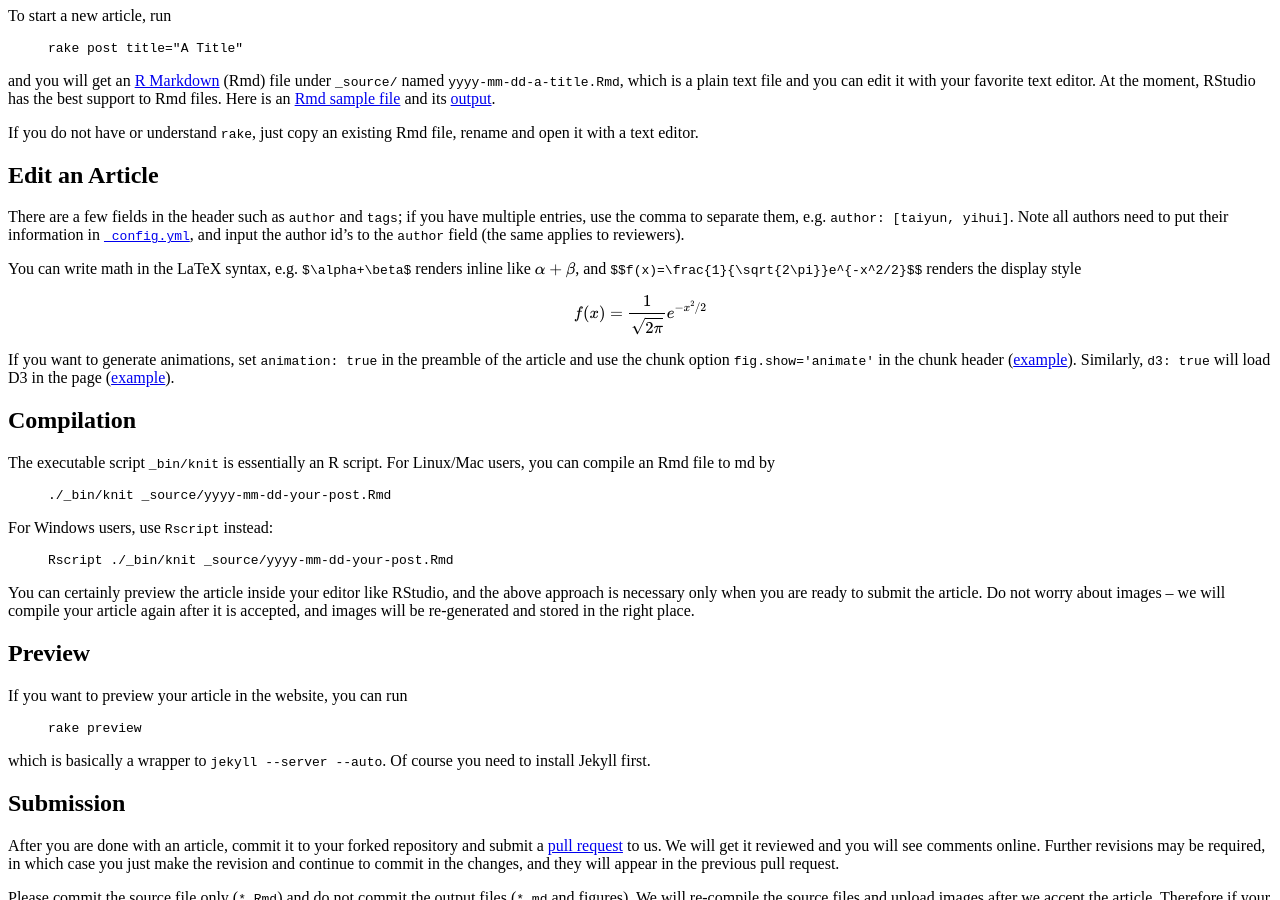
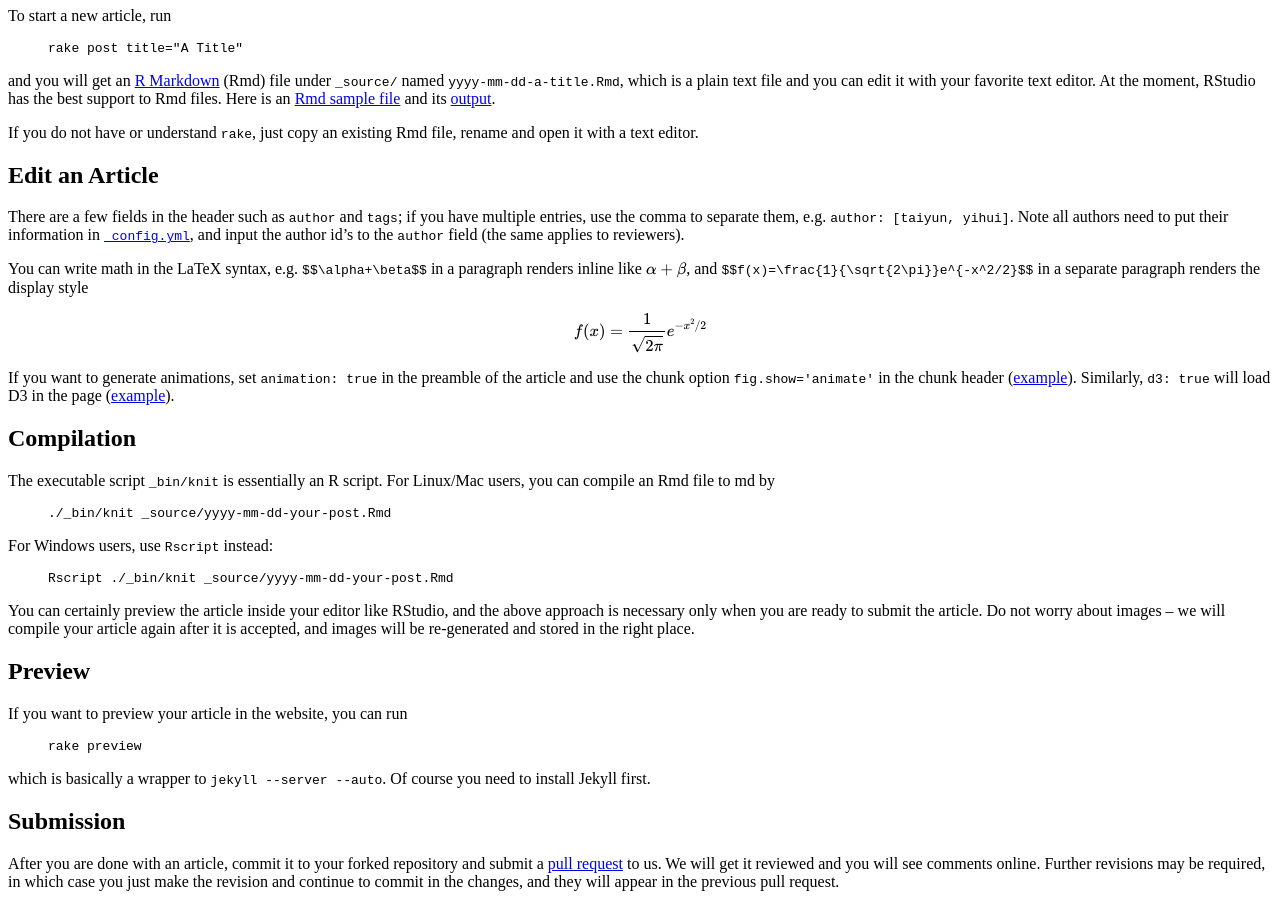
Before and after one commit to yulijia/vistat, a Jekyll site: the page built from about.md, in a window 1280 px wide and 900 px high, scrolled down 474 px. Built offline with Jekyll 4.4.1, drawn with Linux system fonts in a browser that asks for light colours; formulas are drawn with MathJax 3.

Commit message:
the correct instruction on latex math in kramdown

```diff
--- a/about.md
+++ b/about.md
@@ -23,7 +23,7 @@ If you do not have or understand `rake`, just copy an existing Rmd file, rename
 
 There are a few fields in the header such as `author` and `tags`; if you have multiple entries, use the comma to separate them, e.g. `author: [taiyun, yihui]`. Note all authors need to put their information in [`_config.yml`](https://github.com/supstat/vistat/blob/gh-pages/_config.yml), and input the author id's to the `author` field (the same applies to reviewers).
 
-You can write math in the LaTeX syntax, e.g. `$\alpha+\beta$` renders inline like $\alpha+\beta$, and `$$f(x)=\frac{1}{\sqrt{2\pi}}e^{-x^2/2}$$` renders the display style
+You can write math in the LaTeX syntax, e.g. `$$\alpha+\beta$$` in a paragraph renders inline like $$\alpha+\beta$$, and `$$f(x)=\frac{1}{\sqrt{2\pi}}e^{-x^2/2}$$` in a separate paragraph renders the display style
 
 $$f(x)=\frac{1}{\sqrt{2\pi}}e^{-x^2/2}$$
 
```
